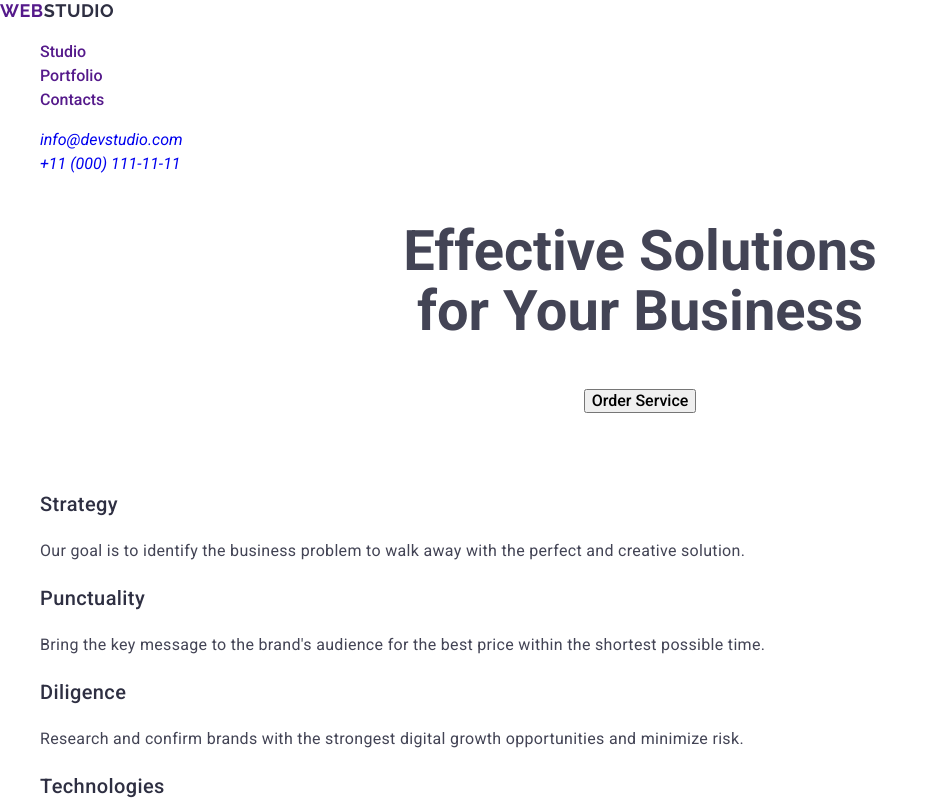
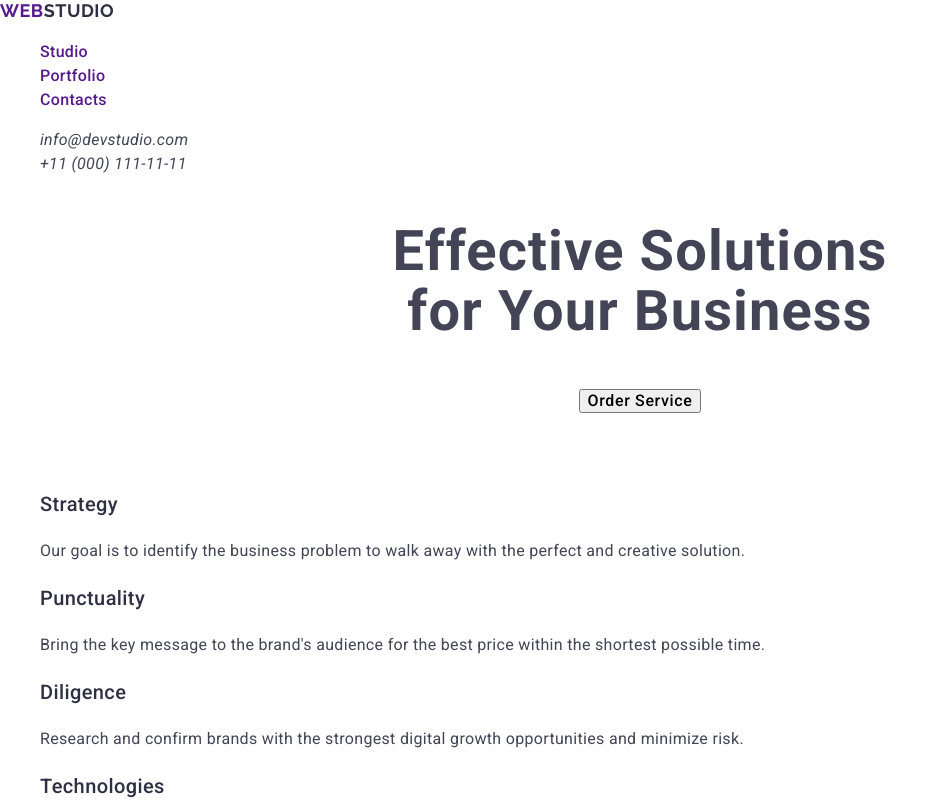
Before and after one commit to murasamadsp/goit-markup-hw-02, a plain HTML site: page index.html in a window 1280 px wide. Shown: the top 804 px of the page, without its empty margins (0-948 px from the left). Drawn offline with nearby package versions, Linux system fonts and the light colour scheme.

Commit message:
Version 7: Add letter-spacing styles according to requirements
- Add letter-spacing: 0.02em for navigation links
- Add letter-spacing: 0.02em for contacts
- Add letter-spacing: 0.02em for hero title
- Add letter-spacing: 0.04em for hero button
- Add letter-spacing: 0.02em for footer description
- Fix missing semicolon in contacts hover styles
- Add missing base styles for .contacts class
- Convert all rgba colors to hex format
- Remove redundant font-weight: 400 declarations
- Convert line-height from px to multipliers

```diff
--- a/css/styles.css
+++ b/css/styles.css
@@ -35,6 +35,7 @@ a {
 
 .nav-list {
   font-weight: 500;
+  letter-spacing: 0.02em;
 }
 
 /* .nav-list {} */
@@ -42,9 +43,16 @@ a {
 /* #endregion Logo */
 
 /* #region Contacts */
+.contacts {
+  font-size: 16px;
+  line-height: 1.5;
+  letter-spacing: 0.02em;
+  color: #434455;
+}
+
 .contacts:hover,
 .contacts:focus {
-  color: #404bbf
+  color: #404bbf;
 }
 /* #endregion Contacts */
 
@@ -62,11 +70,12 @@ a {
   font-size: 56px;
   font-weight: 700;
   line-height: 1.07;
+  letter-spacing: 0.02em;
 }
 
 .hero-button {
   font-weight: 500;
-  /* letter-spacing: */
+  letter-spacing: 0.04em;
   cursor: pointer;
 }
 
@@ -163,6 +172,8 @@ a {
 }
 
 .footer-desc {
+  line-height: 1.5;
+  letter-spacing: 0.02em;
   color: #f4f4f4;
 }
 /* #endregion Footer */
```
